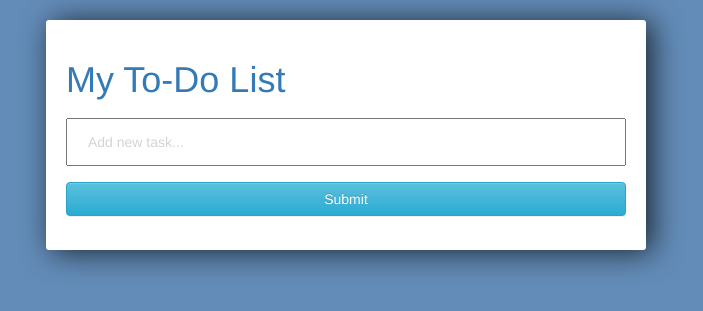
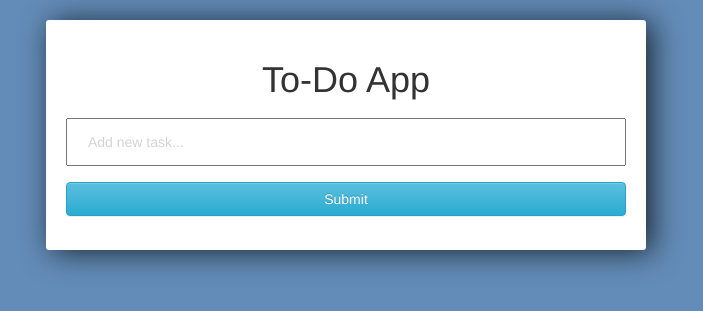
Before and after one commit to Ashish110110/To-Do-App, a Django app: page / in a window 1280 px wide. Shown: the top 311 px of the page, without its empty margins (294-997 px from the left). Run offline with Django 3.2, Linux system fonts and the light colour scheme; data that the repository does not hold is empty; some libraries are stand-ins or nearby versions.

Commit message:
Updated html file.

```diff
--- a/tasks/templates/tasks/list.html
+++ b/tasks/templates/tasks/list.html
@@ -53,7 +53,9 @@
 
 <div class="center-column">
 
-	<h1><a href="/">My To-Do List</a></h1>
+	<!--
+	<h1><a href="/">My To-Do Apps</a></h1> -->
+	<h1 style="text-align:center">To-Do App</h1>
 
 	<form method="POST" action="/">
 		{% csrf_token %}
```
